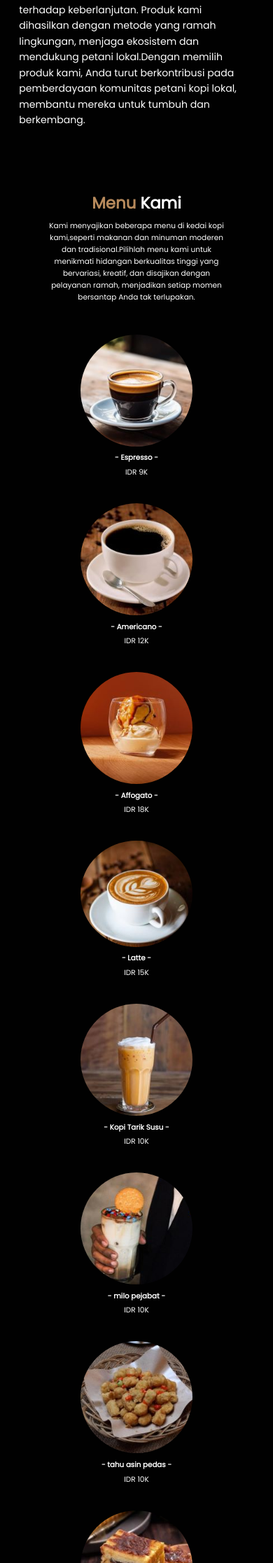
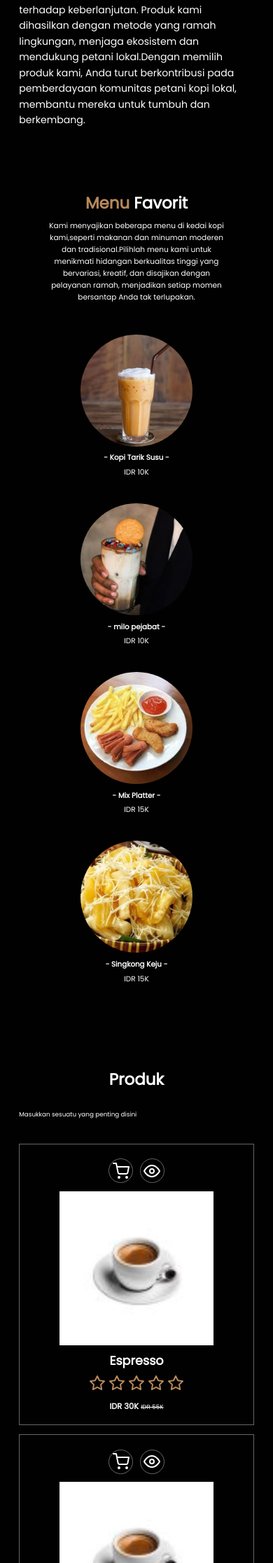
Before and after one commit to SalmanzGoadz/PJBL_WEB, a PHP site: page / in a window 390 px wide. Shown: the part 1407-3640 px from the top of the page at 70% size. Run offline with PHP 8.4, Linux system fonts and the light colour scheme.

Commit message:
`Added shopping cart feature, product section, and item detail modal box`

```diff
--- a/index.html
+++ b/index.html
@@ -27,12 +27,13 @@
         <a href="#home">Home</a>
         <a href="#about">Tentang Kami</a>
         <a href="#menu">Menu</a>
+        <a href="#produk">Produk</a>
         <a href="#contact">Kontak</a>
       </div>
 
       <div class="navbar-extra">
         <a href="#" id="search-button"><i data-feather="search"></i></a>
-
+        <a href="#" id="shop-button"><i data-feather="shopping-cart"></i></a>
         <a href="#" id="hamburger-menu"><i data-feather="menu"></i></a>
       </div>
 
@@ -47,6 +48,27 @@
         <label for="search-box"><i data-feather="search"></i></label>
       </div>
       <!-- Search Form end -->
+
+      <!-- Sopping Cart Start-->
+       <div class="shopping-cart">
+        <div class="cart-item">
+          <img src="Espresso.jpg" alt="product 1">
+          <div class="item-detail">
+            <h3>product 1</h3>
+            <div class="item-price">IDR 30K</div>
+          </div>
+          <i data-feather="trash-2" class="remove-items"></i>
+        </div>
+        <div class="cart-item">
+          <img src="Espresso.jpg" alt="product 1">
+          <div class="item-detail">
+            <h3>product 1</h3>
+            <div class="item-price">IDR 30K</div>
+          </div>
+          <i data-feather="trash-2" class="remove-items"></i>
+        </div>
+       </div>
+      <!-- Sopping Cart End-->
     </nav>
     <!-- Navbar end -->
 
@@ -96,7 +118,7 @@
 
     <!-- Menu Section start-->
     <section id="menu" class="menu">
-      <h2><span>Menu </span>Kami</h2>
+      <h2><span>Menu </span>Favorit</h2>
       <p>
         Kami menyajikan beberapa menu di kedai kopi kami,seperti makanan dan
         minuman moderen dan tradisional.Pilihlah menu kami untuk menikmati
@@ -107,29 +129,6 @@
 
       <div class="row">
         <div class="menu-card">
-          <img src="kopi-espresso.jpg" alt="Espresso" class="menu-card-img" />
-          <h3 class="menu-card-title">- Espresso -</h3>
-          <p class="menu-card-price">IDR 9K</p>
-        </div>
-
-        <div class="menu-card">
-          <img src="Americano.jpg" alt="Americano" class="menu-card-img" />
-          <h3 class="menu-card-title">- Americano -</h3>
-          <p class="menu-card-price">IDR 12K</p>
-        </div>
-
-        <div class="menu-card">
-          <img src="Affogato.jpg" alt="Affegato" class="menu-card-img" />
-          <h3 class="menu-card-title">- Affogato -</h3>
-          <p class="menu-card-price">IDR 18K</p>
-        </div>
-
-        <div class="menu-card">
-          <img src="Latte.jpg" alt="Latte" class="menu-card-img" />
-          <h3 class="menu-card-title">- Latte -</h3>
-          <p class="menu-card-price">IDR 15K</p>
-        </div>
-        <div class="menu-card">
           <img src="kts.jpg" alt="kts" class="menu-card-img" />
           <h3 class="menu-card-title">- Kopi Tarik Susu -</h3>
           <p class="menu-card-price">IDR 10K</p>
@@ -138,16 +137,6 @@
           <img src="milopejabat.jpg" alt="milo pejabat" class="menu-card-img" />
           <h3 class="menu-card-title">- milo pejabat -</h3>
           <p class="menu-card-price">IDR 10K</p>
-        </div>
-        <div class="menu-card">
-          <img src="tahuu.jpg" alt="tahu asin pedas" class="menu-card-img" />
-          <h3 class="menu-card-title">- tahu asin pedas -</h3>
-          <p class="menu-card-price">IDR 10K</p>
-        </div>
-        <div class="menu-card">
-          <img src="roti.jpg" alt="rbk" class="menu-card-img" />
-          <h3 class="menu-card-title">- Roti Bakar -</h3>
-          <p class="menu-card-price">IDR 5K</p>
         </div>
         <div class="menu-card">
           <img src="mix.jpg" alt="mix" class="menu-card-img" />
@@ -162,6 +151,76 @@
       </div>
     </section>
     <!-- Menu Section end-->
+
+    <!-- Products Section Start-->
+     <section class="products" id="products">
+      <h2><span>Produk</span></h2>
+      <p>Masukkan sesuatu yang penting disini </p>
+
+      <div class="row">
+        <div class="product-card">
+          <div class="product-icons">
+            <a href="#"><i data-feather="shopping-cart"></i></a>
+            <a href="#" class="item-detail-button"><i data-feather="eye"></i></a>
+          </div>
+          <div class="product-image">
+            <img src="Espresso.jpg" alt="produk-1">
+          </div>
+          <div class="product-content">
+            <h3>Espresso</h3>
+            <div class="product-stars">
+              <i data-feather="star"></i>
+              <i data-feather="star"></i>
+              <i data-feather="star"></i>
+              <i data-feather="star"></i>
+              <i data-feather="star"></i>
+            </div>
+            <div class="product-price">IDR 30K <span>IDR 55K</span></div>
+          </div>
+        </div>
+        <div class="product-card">
+          <div class="product-icons">
+            <a href="#"><i data-feather="shopping-cart"></i></a>
+            <a href="#" class="item-detail-button"><i data-feather="eye"></i></a>
+          </div>
+          <div class="product-image">
+            <img src="Espresso.jpg" alt="produk-1">
+          </div>
+          <div class="product-content">
+            <h3>Espresso</h3>
+            <div class="product-stars">
+              <i data-feather="star" class="star-full"></i>
+              <i data-feather="star" class="star-full"></i>
+              <i data-feather="star" class="star-full"></i>
+              <i data-feather="star" class="star-full"></i>
+              <i data-feather="star" class="star-full"></i>
+            </div>
+            <div class="product-price">IDR 30K <span>IDR 55K</span></div>
+          </div>
+        </div>
+        <div class="product-card">
+          <div class="product-icons">
+            <a href="#"><i data-feather="shopping-cart"></i></a>
+            <a href="#" class="item-detail-button"><i data-feather="eye"></i></a>
+          </div>
+          <div class="product-image">
+            <img src="Espresso.jpg" alt="produk-1">
+          </div>
+          <div class="product-content">
+            <h3>Espresso</h3>
+            <div class="product-stars">
+              <i data-feather="star"></i>
+              <i data-feather="star"></i>
+              <i data-feather="star"></i>
+              <i data-feather="star"></i>
+              <i data-feather="star"></i>
+            </div>
+            <div class="product-price">IDR 30K <span>IDR 55K</span></div>
+          </div>
+        </div>
+      </div>
+     </section>
+    <!-- Products Section End-->
 
     <!-- Contact Section start -->
 
@@ -228,6 +287,31 @@
       </div>
     </footer>
 
+    <!-- Modal Box Item Detail Start -->
+    <div class="modal" id="item-detail-modal">
+      <div class="modal-container">
+        <a href="#" class="close-icon"><i data-feather="x"></i></a>
+        <div class="modal-content">
+          <img src="Espresso.jpg" alt="Product 1">
+          <div class="product-content">
+            <h3>Product 1</h3>
+            <p>Lorem ipsum dolor sit amet consectetur adipisicing elit. Doloremque quo officiis, nam culpa ipsa inventore illum ex voluptatibus maiores fuga porro quia laborum ducimus magni ullam quam odio. Velit, tempore.</p>
+            <div class="product-stars">
+              <i data-feather="star"></i>
+              <i data-feather="star"></i>
+              <i data-feather="star"></i>
+              <i data-feather="star"></i>
+              <i data-feather="star"></i>
+            </div>
+            <div class="product-price">IDR 30K <span>IDR 55K</span></div>
+            <a href="#"><i data-feather="shopping-cart"></i><span>add to cart</span></a>
+          </div>
+        </div>
+      </div>
+    </div>
+
+    <!-- Modal Box Item Detail End -->
+
     <!-- Feathers icons-->
     <script>
       feather.replace();
--- a/style.css
+++ b/style.css
@@ -185,12 +236,14 @@ body {
 /* About Section */
 .about,
 .menu,
+.products,
 .contact {
   padding: 8rem 7% 1.4rem;
 }
 
 .about h2,
 .menu h2,
+.products h2,
 .contact h2 {
   text-align: center;
   font-size: 2.6rem;
@@ -266,6 +319,79 @@ body {
 
 .menu .row .menu-card .menu-card-title {
   margin: 1rem auto 0.5rem;
+}
+
+/* Product Section */
+
+.products .row {
+  display: grid;
+  grid-template-columns: repeat(auto-fit, minmax(30rem, 1fr));
+  gap: 1.5rem;
+  margin-top: 4rem;
+}
+
+.products .product-card {
+  text-align: center;
+  border: 1px solid #666;
+  padding: 2rem;
+
+}
+
+.products .product-icons {
+  display: flex;
+  justify-content: center;
+  gap: 0.5rem;
+}
+
+.products .product-icons a {
+  width: 4rem;
+  height: 4rem;
+  color: #fff;
+  margin: 0.3rem;
+  border: 1px solid #666;
+  border-radius: 50%;
+  display: flex;
+  justify-content: center;
+  align-items: center;
+}
+
+.products .product-icons a:hover {
+  background-color: var(--primary);
+  border: 1px solid var(--primary);
+}
+
+.products .product-image {
+  padding: 1rem 0;
+}
+
+.products .product-image img {
+  height: 25rem;
+}
+
+.products .product-content h3 {
+  font-size: 2rem;
+}
+
+.products .product-stars {
+  font-size: 1.7rem;
+  padding: 0.8rem;
+  color: var(--primary);
+  fill: var(--primary);
+}
+
+.products .product-stars .star-full {
+  fill: var(--primary);
+}
+
+.products .product-price {
+  font-size: 1.3rem;
+  font-weight: bold;
+}
+
+.products .product-price span {
+  text-decoration: line-through;
+  font-weight: lighter;
+  font-size: 1rem;
 }
 
 /* Contact Section */
```
Also changed, not shown: other parts of style.css (+123 -1 lines), script.js (+38 -1 lines).
